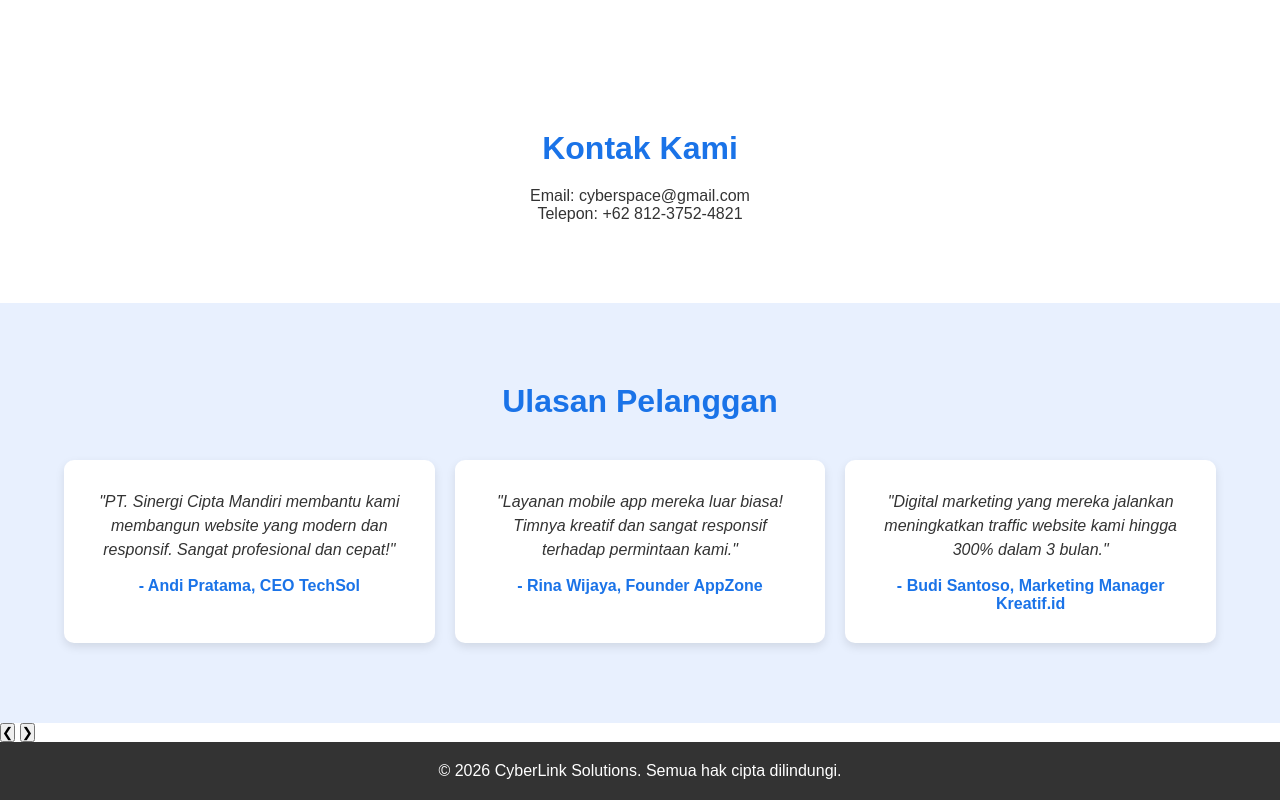
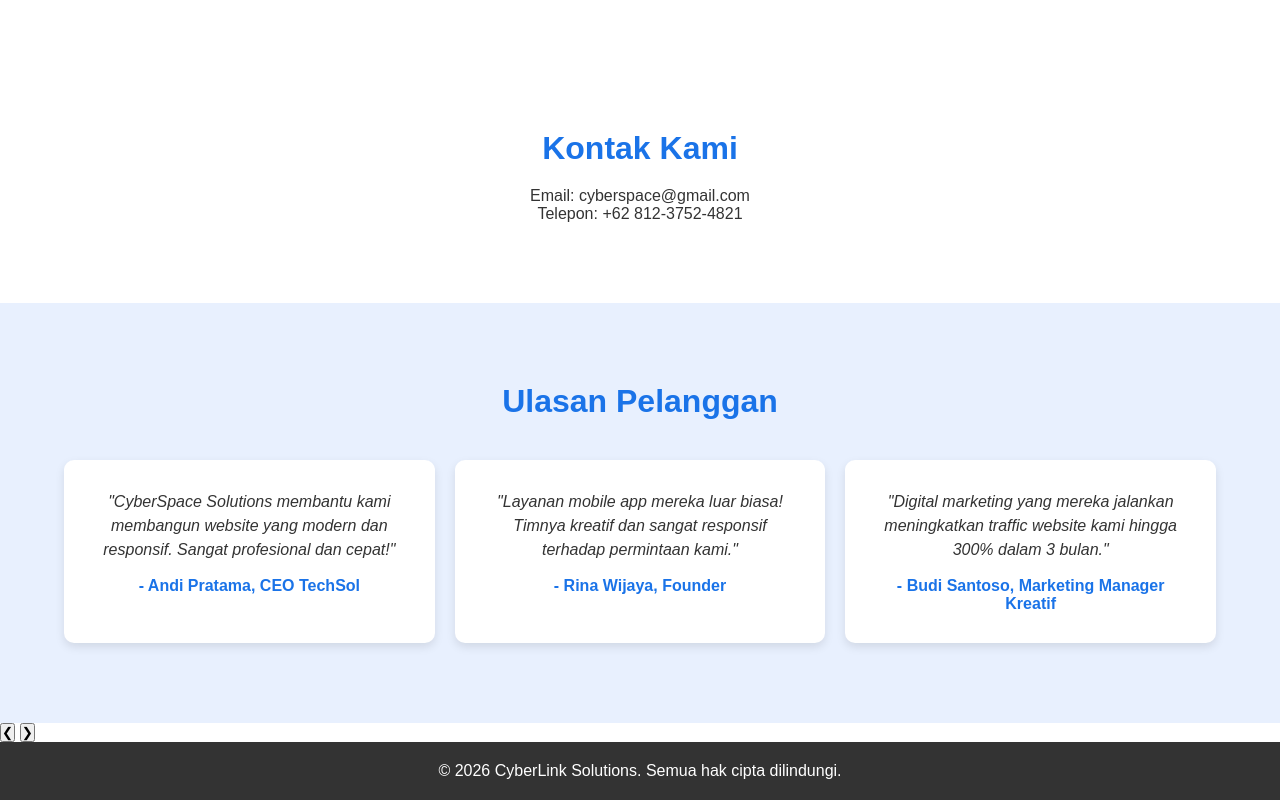
Before and after one commit to Kevinn-09/CyberSpace-Solutions, a plain HTML site: page index.html in a window 1280 px wide. Shown: the part 1565-2365 px from the top of the page. Drawn offline with Linux system fonts and the light colour scheme.

Commit message:
Update index.html

```diff
--- a/index.html
+++ b/index.html
@@ -84,16 +84,16 @@
         <h2>Ulasan Pelanggan</h2>
         <div class="testimonial-grid">
             <div class="testimonial-card">
-                <p>"PT. Sinergi Cipta Mandiri membantu kami membangun website yang modern dan responsif. Sangat profesional dan cepat!"</p>
+                <p>"CyberSpace Solutions membantu kami membangun website yang modern dan responsif. Sangat profesional dan cepat!"</p>
                 <h4>- Andi Pratama, CEO TechSol</h4>
             </div>
             <div class="testimonial-card">
                 <p>"Layanan mobile app mereka luar biasa! Timnya kreatif dan sangat responsif terhadap permintaan kami."</p>
-                <h4>- Rina Wijaya, Founder AppZone</h4>
+                <h4>- Rina Wijaya, Founder</h4>
             </div>
             <div class="testimonial-card">
                 <p>"Digital marketing yang mereka jalankan meningkatkan traffic website kami hingga 300% dalam 3 bulan."</p>
-                <h4>- Budi Santoso, Marketing Manager Kreatif.id</h4>
+                <h4>- Budi Santoso, Marketing Manager Kreatif</h4>
             </div>
         </div>
     </div>
```
